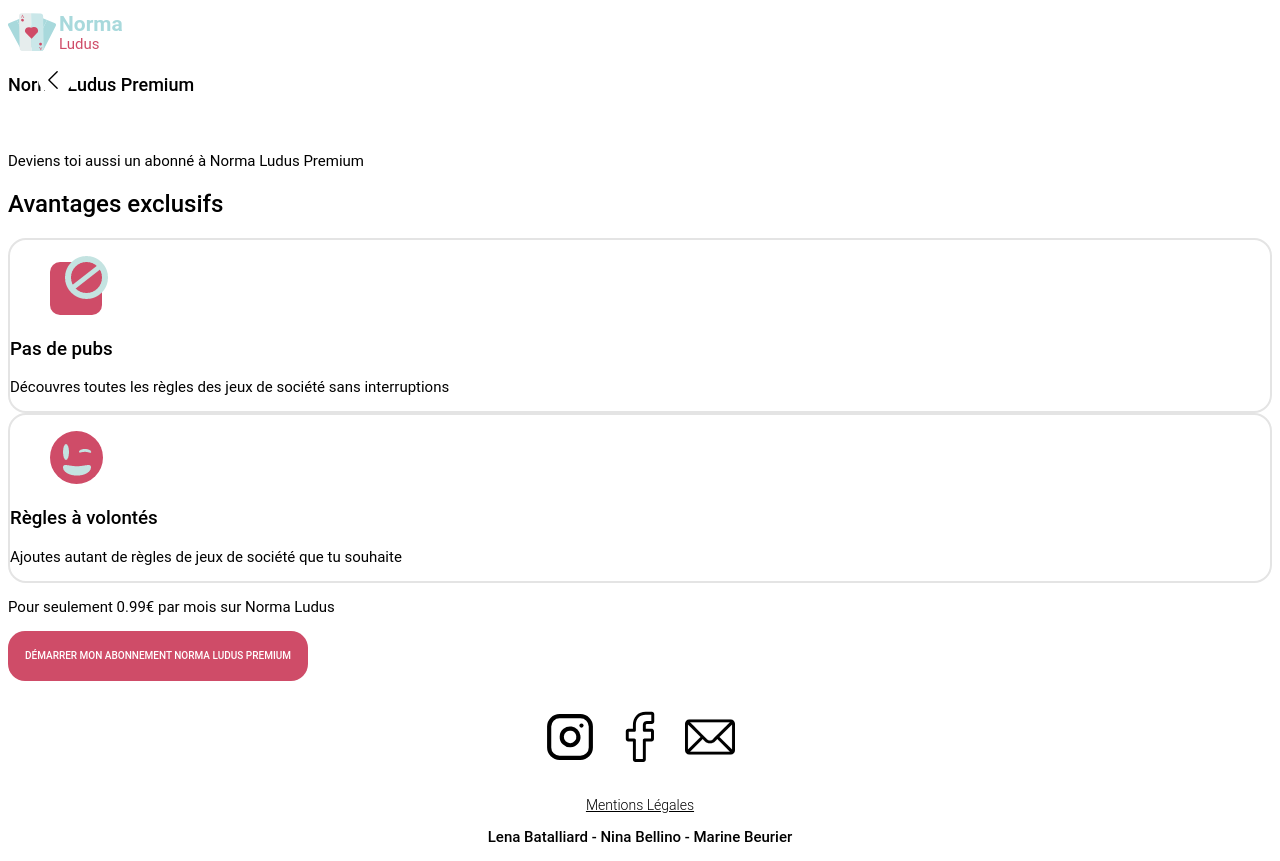
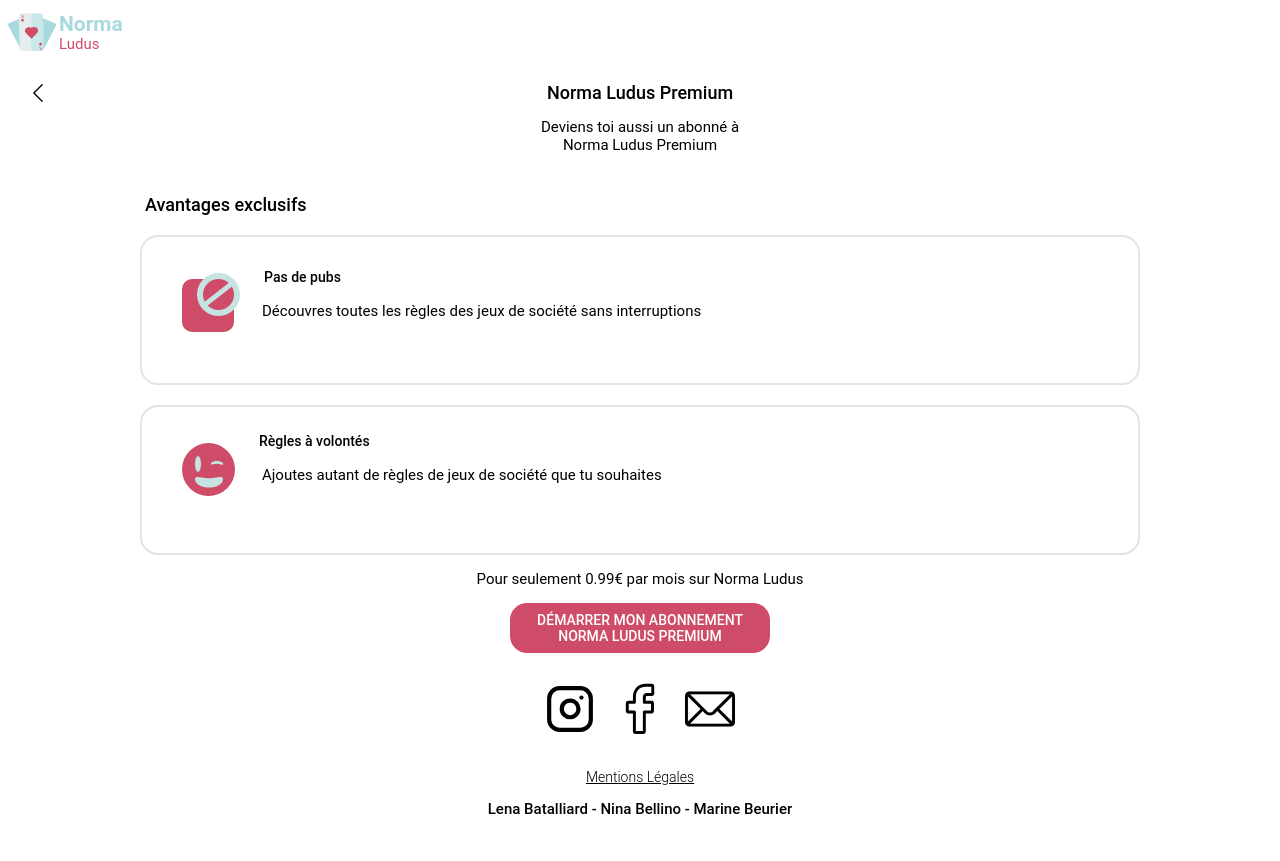
Before and after one commit to marinebrdesign/norma_ludus, a PHP site: page /passer-premium.html in a window 1280 px wide. After the commit the page ends 814 px from the top, so only its background shows below. Run offline with PHP 8.4, Linux system fonts and the light colour scheme.

Commit message:
fin de la mise en page de la page premium

```diff
--- a/css/style_mise_en_page.css
+++ b/css/style_mise_en_page.css
@@ -139,12 +139,12 @@ h3#equipe, .contact > h3, .a-propos h3 {
     margin-top: 30px;
 }
 
-/*parametres, mon profil(parametres, envoi, mails*/
+/*parametres, mon profil(parametres), envoi, mails, premium*/
 .parametres header {
     text-align: center;
 }
 
-.parametres_profil h1, .envoi h1, .mails h1 {
+.parametres_profil h1, .envoi h1, .mails h1, .premium h1 {
     text-align: center;
     margin-top: 20px;
   }
@@ -195,7 +195,7 @@ h3#equipe, .contact > h3, .a-propos h3 {
     padding-bottom: 20px;
 }
 
-.envoi .retour button, .parametres_profil .retour button {
+.envoi .retour button, .parametres_profil .retour button, .premium .retour button {
     position: absolute;
     top: -5px;
 }
@@ -229,7 +229,7 @@ ul#parametre_profil button {
 }
 
 /*croix, fleche retour*/
-.croix button, .retour button {
+.croix button{
     position: relative;
     top: -43px;
     margin-left: 30px;
@@ -253,14 +253,14 @@ svg#left_arrow {
 form#envoi {
     box-sizing : border-box;
     width: 100%;
-    max-width: 310px;
+    max-width: 1000px;
     margin:0 auto;
-    padding-top: 20px;
+    padding: 20px 15px 0 15px;
 }
 
 button.terminer {
-   position: relative;
-    left: 83px;
+    display: block;
+    margin : 0 auto;
 }
 
 .envoi input {
@@ -279,38 +279,73 @@ button.terminer {
     width: 100%;
 }
 
-/*envoi*/
-.envoi {
+/*premium*/
+.premium {
+    margin: 0 15px 0 15px;
     position: relative;
 }
 
-form#envoi {
+.premium h2 {
+    padding-left: 5px;
+}
+
+.avantages p, .premium p {
+    text-align: center;
+}
+
+.avantages > .regles-premium > p, .avantages > .pas-pubs > p {
+    text-align: left;
+}
+
+.pas-pubs, .regles-premium {
+
+}
+
+.pas-pubs h3, .pas-pubs figure, .regles-premium h3, .regles-premium figure {
+    display: inline-block;
+}
+
+.pas-pubs figure, .regles-premium figure {
+    margin-right: 20px;
+}
+
+.pas-pubs h3, .regles-premium h3 {
+    margin: 0;
+}
+
+.pas-pubs p, .regles-premium p {
+    padding-left: 120px;
+    margin: 0;
+}
+
+.pas-pubs  h3, .pas-pubs p, .regles-premium h3, .regles-premium p {
+    position: relative;
+    top: -50px;
+}
+
+.pas-pubs, .regles-premium  {
     box-sizing : border-box;
     width: 100%;
-    max-width: 310px;
-    margin:0 auto;
+    max-width: 1000px;
+    margin:20px auto 0 auto;
     padding-top: 20px;
+    position: relative;
+    height: 150px;
 }
 
-button.terminer {
+.avantages h2 {
+    box-sizing : border-box;
+    width: 100%;
+    max-width: 1000px;
+    margin:20px auto 0 auto;
+    padding-top: 20px;
     position: relative;
-    left: 83px;
 }
 
-.envoi input {
-    width: 100%;
-    border-radius: 17px;
-    border: none;
-    padding: 20px 10px 20px 10px;
-    box-sizing: border-box;
-    resize: vertical;
-    margin-bottom: 10px;
-}
-
-#envoi label{
-    margin-right: 0;
-    margin-left: 0;
-    width: 100%;
+.demarrer-abonnement button {
+    display: block;
+    margin : 0 auto;
+    width: 260px;
 }
 
 /*responsive*/
--- a/css/typographie_couleurs.css
+++ b/css/typographie_couleurs.css
@@ -366,6 +366,14 @@ h2, h3 {
     font-weight: 500;
 }
 
+h2 {
+    font-size: 18px;
+}
+
+h3 {
+    font-size: 14px;
+}
+
 .premium p {
     color: black;
     font-family: Roboto;
@@ -387,7 +395,7 @@ h2, h3 {
     color: #FFFFFF;
     height: 50px;
     width: 300px;
-    font-size:10px;
+    font-size:14px;
 }
 
 .demarrer-abonnement a {
@@ -528,10 +536,12 @@ button.terminer {
     color: #000000;
     font-family: Roboto;
     font-weight: 500;
+    font-size: 17px;
 }
 
 .mails h3 {
     color: #707070;
+    font-size: 17px;
 }
 
 /*------regles------*/
--- a/passer-premium.html
+++ b/passer-premium.html
@@ -20,7 +20,7 @@
       <button><a href="javascript:history.go(-1)"><svg version="1.1" id="left_arrow" xmlns="http://www.w3.org/2000/svg" xmlns:xlink="http://www.w3.org/1999/xlink" x="0px" y="0px" viewBox="0 0 443.52 443.52" style="enable-background:new 0 0 443.52 443.52;" xml:space="preserve"><g><g><path d="M143.492,221.863L336.226,29.129c6.663-6.664,6.663-17.468,0-24.132c-6.665-6.662-17.468-6.662-24.132,0l-204.8,204.8c-6.662,6.664-6.662,17.468,0,24.132l204.8,204.8c6.78,6.548,17.584,6.36,24.132-0.42c6.387-6.614,6.387-17.099,0-23.712L143.492,221.863z"/></g></g></svg></a></button>
     </div>
   </header>
-  <p>Deviens toi aussi un abonné à Norma Ludus Premium</p>
+  <p>Deviens toi aussi un abonné à <br>Norma Ludus Premium</p>
   <div class="avantages">
     <h2>Avantages exclusifs</h2>
     <div class="pas-pubs">
@@ -35,7 +35,7 @@
         <img src="img/premium/smiley.png" alt="smiley">
       </figure>
       <h3>Règles à volontés</h3>
-      <p>Ajoutes autant de règles de jeux de société que tu souhaite</p>
+      <p>Ajoutes autant de règles de jeux de société que tu souhaites</p>
     </div>
     <p>Pour seulement 0.99€ par mois sur Norma Ludus</p>
     <div class="demarrer-abonnement">
```
Also changed, not shown: mails.html (+2 -5 lines).
